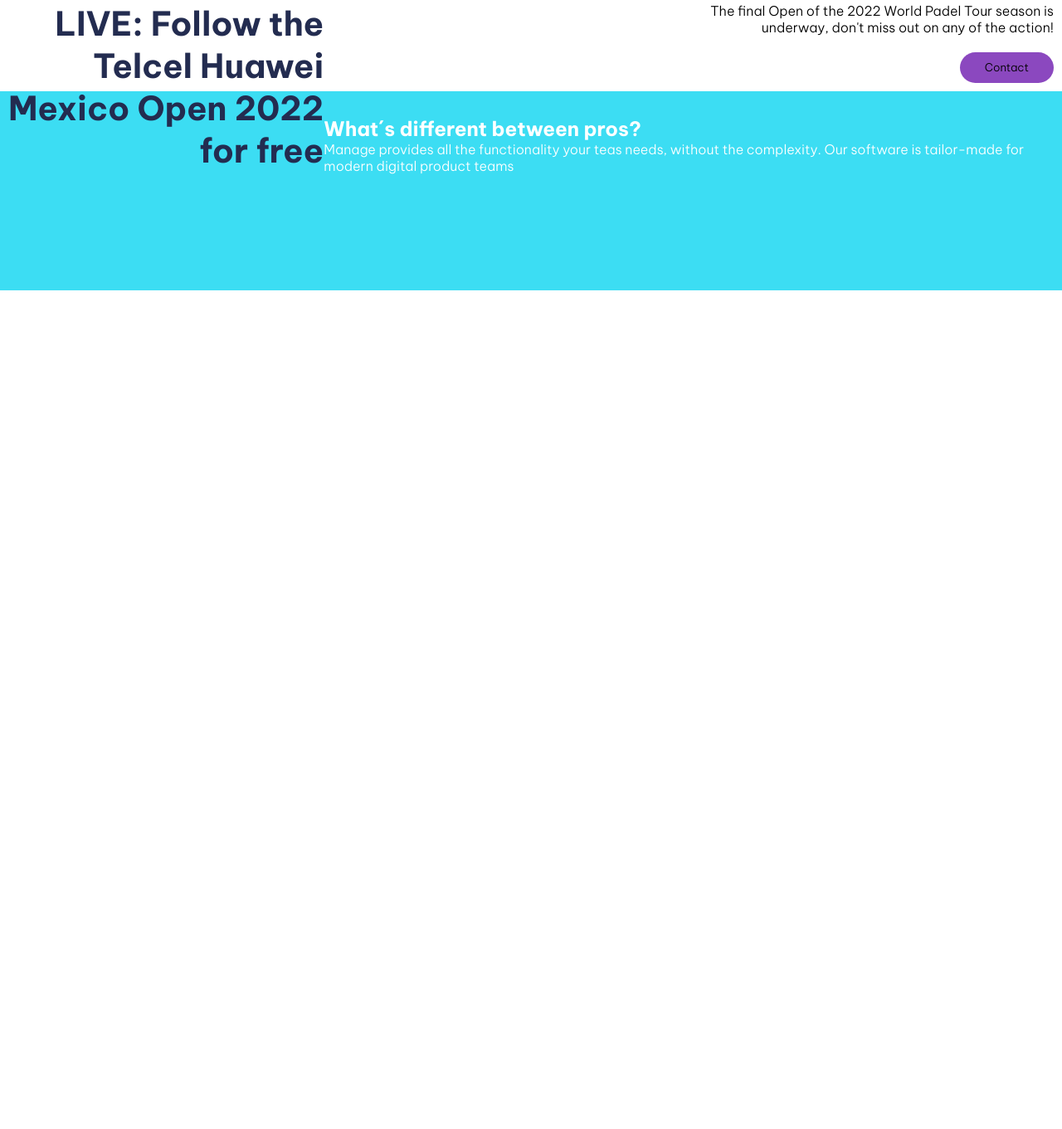
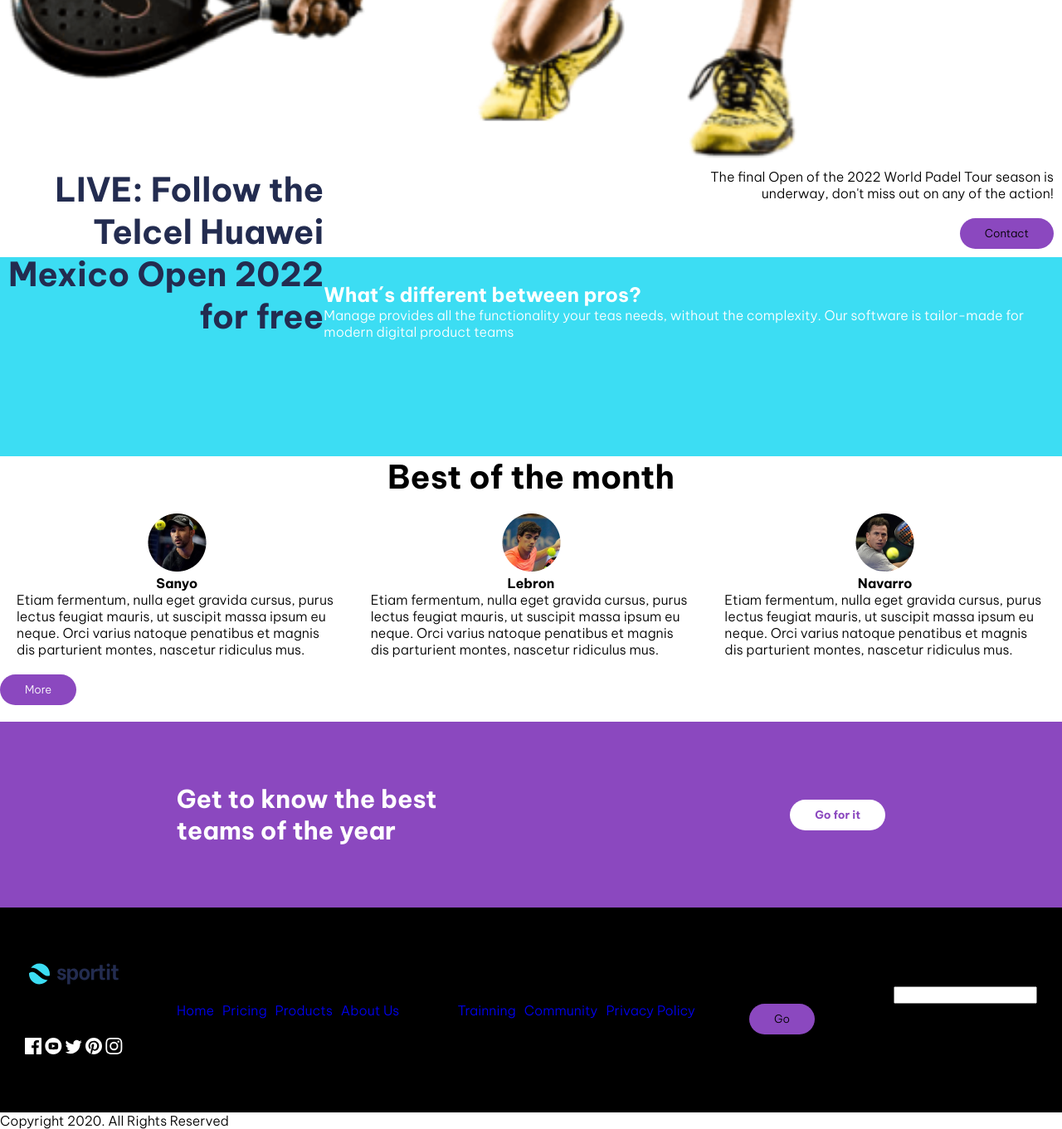
Before and after one commit to JFVC96/proyecto_FrontEnd, a plain HTML site: page index.html in a window 1280 px wide. Shown: the part 1089-2450 px from the top of the page at 83% size. Before the commit the page ends 1439 px from the top, so only its background shows below. Drawn offline with Linux system fonts and the light colour scheme.

Commit message:
descomentando

```diff
--- a/index.html
+++ b/index.html
@@ -14,7 +14,7 @@
     <link rel="stylesheet" href="css/style.css">
 </head>
 <body>
-   <!--  <header>
+    <header>
         <section class="encabezado">
             <div>
                 <a href="index.html"><img src="imagenes/logo.svg" alt="Logo"></a>
@@ -32,7 +32,7 @@
                 <button><a class="btn" href="#">Contact</a></button>
             </div>
         </section>
-    </header> -->
+    </header>
     <main>
 
         <!-- SECCION HERO -->
@@ -74,7 +74,7 @@
             </article>
         </section> -->
 
-        <!-- <section>
+        <section>
             <p class="titlePt3">Best of the month</p>
             <article class="mainPt3">
                 <div class="bestPlayers">
@@ -100,9 +100,9 @@
                 </div>
             </article>
             <button><a class="btn" href="#">More</a></button>
-        </section> -->
+        </section>
     </main>
-   <!--  <footer>
+    <footer>
         <br>
         <section class="footerPt1">
             <p class="knowTeams">Get to know the best <br> teams of the year</p>
@@ -146,7 +146,7 @@
             </article>
         </section>
         <p>Copyright 2020. All Rights Reserved</p>
-    </footer>     -->
+    </footer>
 </body>
 </html>
 </body>
```
